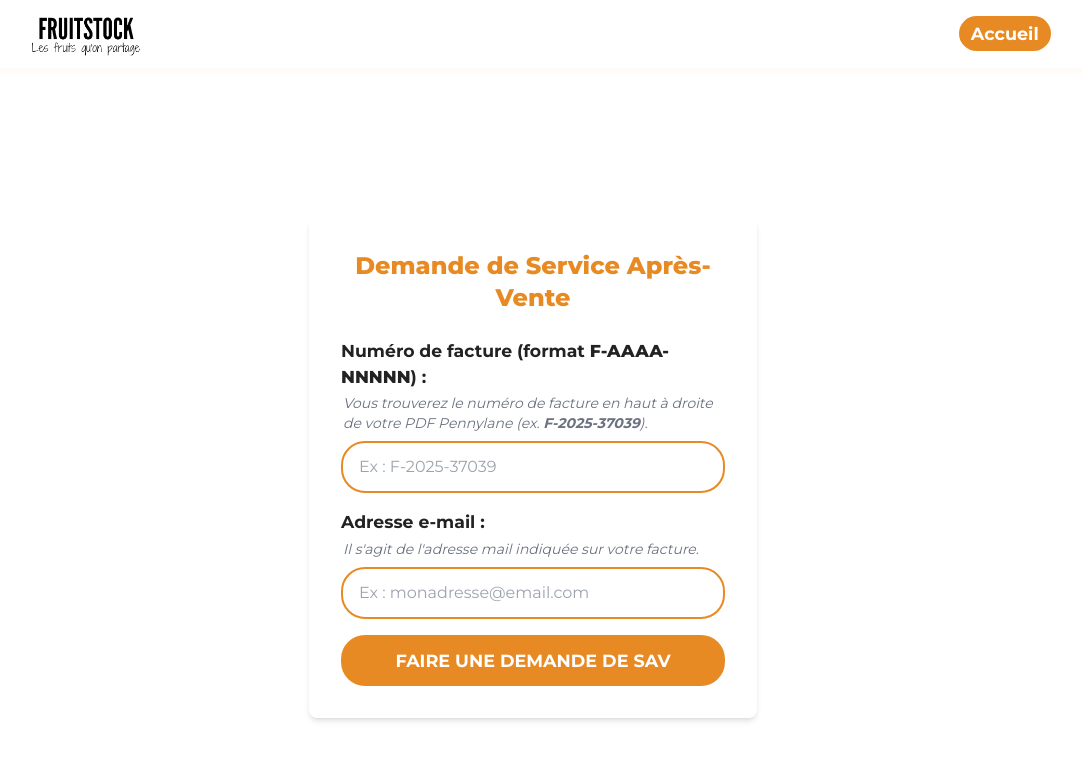
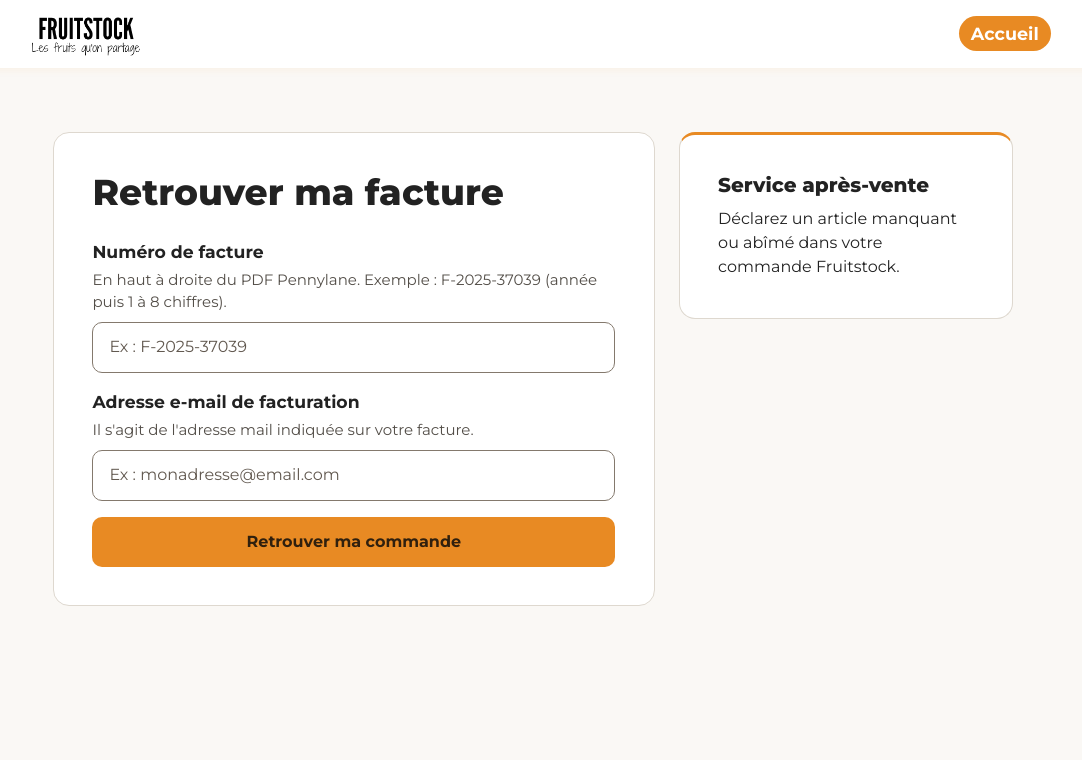
Before and after one commit to Scara84/sav-monorepo, a Vue app in the folder client/: page / in a window 1280 px wide. Shown: the top 760 px of the page, without its empty margins (107-1189 px from the left). Built offline with nearby package versions, Linux system fonts and the light colour scheme.

Commit message:
Refondre la recherche de facture avec le thème carotte

```diff
--- a/client/src/features/sav/views/Home.vue
+++ b/client/src/features/sav/views/Home.vue
@@ -1,10 +1,7 @@
 <template>
-  <div>
-    <HeroSection class="sticky-header" />
-    <div
-      class="sav-form-wrapper min-h-screen flex items-center justify-center bg-[color:var(--bg-white)]"
-    >
-      <div class="sav-form bg-white p-8 rounded-lg shadow-md w-full max-w-md">
+  <main class="lookup-page">
+    <div class="lookup-layout">
+      <div class="lookup-card">
         <section v-if="showAccessForm" class="mb-8" data-test="member-access-form">
           <h2 class="text-2xl font-extrabold mb-3 text-center text-[color:var(--main-orange)]">
             Accéder à mon suivi SAV
@@ -24,7 +21,7 @@
               autocomplete="email"
               class="w-full px-4 py-3 border-2 border-[color:var(--main-orange)] rounded-3xl"
             />
-            <button type="submit" class="btn-main w-full" :disabled="accessLinkSubmitting">
+            <button type="submit" class="sav-primary" :disabled="accessLinkSubmitting">
               {{ accessLinkSubmitting ? 'Envoi en cours…' : 'Recevoir mon lien de connexion' }}
             </button>
           </form>
@@ -32,9 +29,7 @@
             {{ accessLinkMessage }}
           </p>
         </section>
-        <h2 class="text-2xl font-extrabold mb-6 text-center text-[color:var(--main-orange)]">
-          Demande de Service Après-Vente
-        </h2>
+        <h1>Retrouver ma facture</h1>
         <!-- H-10 W95 — Toast inline non-bloquant (remplace les alert() de Story 5.7). -->
         <!-- role="alert" + aria-live="assertive" : annonce immédiate pour screen readers. -->
         <div v-if="toast" role="alert" aria-live="assertive" :class="`toast toast-${toast.kind}`">
@@ -49,20 +44,20 @@
               for="invoiceNumber"
               class="block font-bold text-[color:var(--text-dark)] text-[1.08em] mb-1"
             >
-              Numéro de facture (format <strong>F-AAAA-NNNNN</strong>) :
+              Numéro de facture
             </label>
-            <p class="text-sm text-gray-500 italic mb-2 ml-0.5">
-              Vous trouverez le numéro de facture en haut à droite de votre PDF Pennylane (ex.
-              <strong>F-2025-37039</strong>).
+            <p id="invoice-hint" class="lookup-hint">
+              En haut à droite du PDF Pennylane. Exemple : F-2025-37039 (année puis 1 à 8 chiffres).
             </p>
             <input
               type="text"
               id="invoiceNumber"
+              aria-describedby="invoice-hint"
               v-model="invoiceNumber"
               required
               maxlength="32"
               placeholder="Ex : F-2025-37039"
-              class="w-full px-4 py-3 border-2 border-[color:var(--main-orange)] rounded-3xl text-[color:var(--text-dark)] outline-none transition focus:border-[#c6711d] focus:ring-2 focus:ring-[#c6711d] focus:ring-offset-0"
+              class="sav-field"
             />
           </div>
 
@@ -71,28 +66,34 @@
               for="email"
               class="block font-bold text-[color:var(--text-dark)] text-[1.08em] mb-1"
             >
-              Adresse e-mail :
+              Adresse e-mail de facturation
             </label>
-            <p class="text-sm text-gray-500 italic mb-2 ml-0.5">
+            <p id="email-hint" class="lookup-hint">
               Il s'agit de l'adresse mail indiquée sur votre facture.
             </p>
             <input
               type="email"
               id="email"
+              aria-describedby="email-hint"
+              autocomplete="email"
               v-model="email"
               required
               placeholder="Ex : monadresse@email.com"
-              class="w-full px-4 py-3 border-2 border-[color:var(--main-orange)] rounded-3xl text-[color:var(--text-dark)] outline-none transition focus:border-[#c6711d] focus:ring-2 focus:ring-[#c6711d] focus:ring-offset-0"
+              class="sav-field"
             />
           </div>
 
-          <button type="submit" class="btn-main w-full text-[1.1em]">
-            Faire une demande de SAV
+          <button type="submit" class="sav-primary">
+            Retrouver ma commande
           </button>
         </form>
       </div>
+      <aside class="lookup-card lookup-context">
+        <h2>Service après-vente</h2>
+        <p>Déclarez un article manquant ou abîmé dans votre commande Fruitstock.</p>
+      </aside>
     </div>
-  </div>
+  </main>
 </template>
 
 <script>
@@ -162,7 +163,7 @@ export default {
       const invoiceNumber = (this.invoiceNumber || '').trim().toUpperCase()
       // Story 5.7 — input direct = numéro Pennylane F-YYYY-NNNNN (UX cutover Make).
       if (!/^F-\d{4}-\d{1,8}$/.test(invoiceNumber)) {
-        this.showError('Le numéro de facture doit avoir le format F-AAAA-NNNNN.')
+        this.showError('Le numéro de facture doit avoir le format F-AAAA-NNNNN (année puis 1 à 8 chiffres).')
         return
       }
       try {
@@ -217,17 +218,37 @@ export default {
 }
 </script>
 
-<style>
-.sticky-header {
-  position: sticky;
-  top: 0;
-  z-index: 100;
-  background: var(--bg-white, #fff);
-  box-shadow: 0 2px 8px rgba(0, 0, 0, 0.04);
+<style scoped>
+.lookup-page {
+  min-height: 90vh;
+  padding: clamp(1rem, 5vw, 4rem) 1rem;
+  background: #faf8f5;
 }
-</style>
-
-<style scoped>
+.lookup-layout {
+  max-width: 60rem;
+  margin: auto;
+  display: grid;
+  grid-template-columns: minmax(0, 1.8fr) minmax(0, 1fr);
+  gap: 1.5rem;
+  align-items: start;
+}
+.lookup-card {
+  background: white;
+  padding: clamp(1.25rem, 3vw, 2.5rem);
+  border: 1px solid #ded8cf;
+  border-radius: 1rem;
+}
+.lookup-card h1, .lookup-card h2 {
+  color: var(--text-dark);
+  line-height: 1.2;
+}
+.lookup-card h1 { font-size: clamp(1.6rem, 3vw, 2.25rem); margin-bottom: 1.5rem; }
+.lookup-context { border-top: 3px solid var(--main-orange); }
+.lookup-context h2 { font-size: 1.25rem; }
+.lookup-hint { color: #534e48; margin-bottom: .5rem; font-size: .9375rem; }
+@media (max-width: 700px) {
+  .lookup-layout { grid-template-columns: minmax(0, 1fr); gap: 1rem; }
+}
 /* H-10 W95 — Toast inline non-bloquant. Pattern dupliqué (conforme AC #2.6 / DN-3). */
 .toast {
   display: flex;
@@ -242,7 +263,7 @@ export default {
 }
 .toast-error {
   background: #fde8e8;
-  color: #c62828;
+  color: #932323;
   border: 1px solid #f5c6c6;
 }
 .toast-success {
@@ -258,7 +279,8 @@ export default {
   line-height: 1;
   padding: 0 0.25rem;
   color: inherit;
-  opacity: 0.7;
+  min-width: 2rem;
+  min-height: 2rem;
   flex-shrink: 0;
 }
 .toast-dismiss:hover {
--- a/client/src/styles/fruitstock-theme.css
+++ b/client/src/styles/fruitstock-theme.css
@@ -41,3 +41,29 @@ h1, h2, h3, h4, h5, h6 {
 .btn-main:hover {
   background: #c6711d;
 }
+
+.sav-field, .sav-primary {
+  display: block;
+  width: 100%;
+  box-sizing: border-box;
+  padding: .8rem 1rem;
+  border-radius: .625rem;
+  font: inherit;
+}
+.sav-field {
+  border: 1px solid #84796d;
+  color: var(--text-dark);
+  background: white;
+}
+.sav-field::placeholder { color: #625950; }
+.sav-primary {
+  background: var(--main-orange);
+  color: #30200e;
+  font-weight: 700;
+  cursor: pointer;
+}
+.sav-primary:hover { background: #ed983a; }
+.sav-field:focus-visible, .sav-primary:focus-visible, .lookup-page button:focus-visible {
+  outline: 3px solid #80400b;
+  outline-offset: 3px;
+}
```
Also changed, not shown: 1 other file (tests, documents, lock files or other folders).
